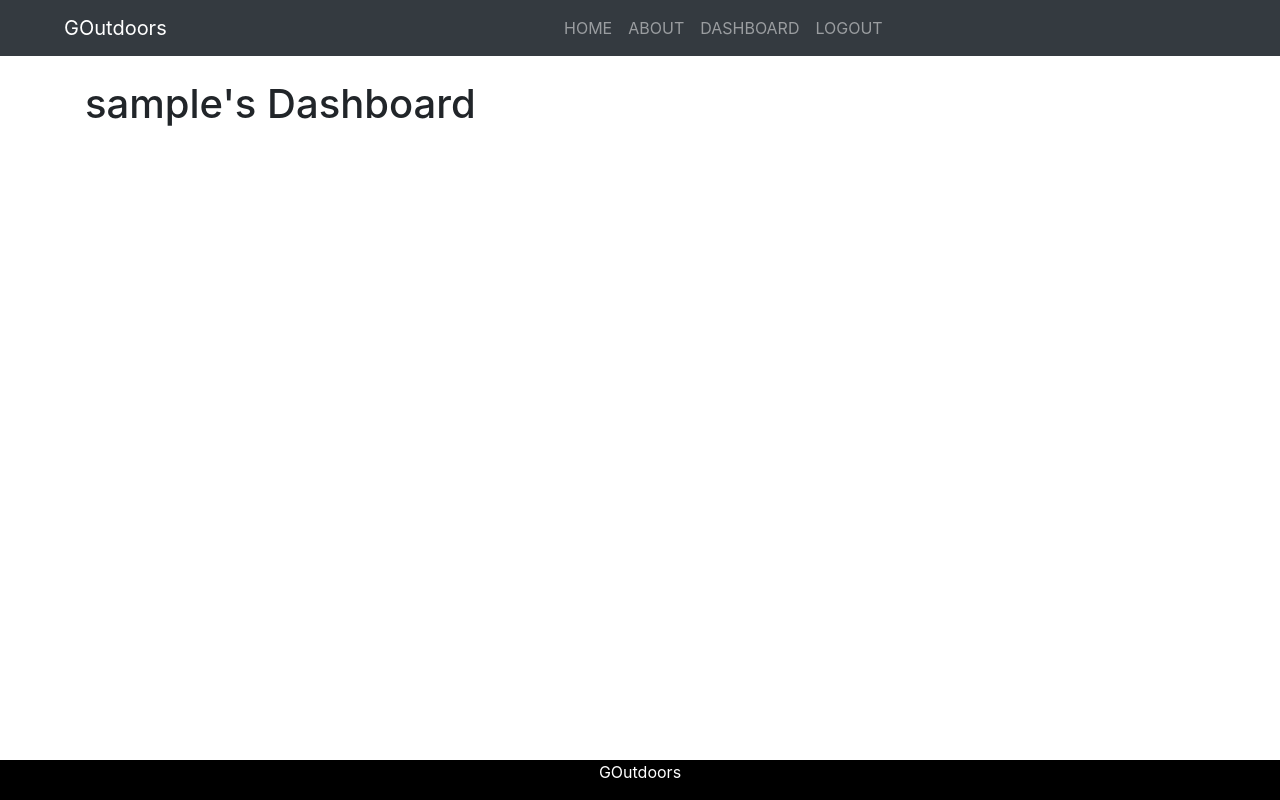
After one commit to jake202020/goutdoors, a Flask app: page /users/1 in a window 1280 px wide. The commit adds this page. Run offline with Flask 2, Linux system fonts and the light colour scheme; the visitor is signed in with stand-in values (Sample User, id 1); data comes from the database, SQL or seed files in the repository; some libraries are stand-ins or nearby versions.

Commit message:
user registration logic

```diff
--- a/app.py
+++ b/app.py
@@ -1,5 +1,5 @@
 """Capstone 1: National Parks Site and Journal"""
-from flask import Flask, render_template, request, redirect
+from flask import Flask, render_template, request, redirect, session, flash
 from flask_debugtoolbar import DebugToolbarExtension
 import requests
 from models import db, connect_db, User
@@ -69,6 +69,30 @@ def register_form():
         db.session.add(user)
         db.session.commit()
 
-        return redirect("/")
+        # add username to session for authorization
+        session["user_id"] = user.id
+
+        flash("User successfully created")
+        # on successful login, redirect to users page
+        return redirect(f"/users/{ user.id }")
 
     return render_template("register.html", form=form)
+
+@app.route("/users/<int:user_id>")
+def user_page(user_id):
+    """Show logged in user page"""
+
+    if "user_id" in session:
+        user = User.query.get_or_404(user_id)
+
+        return render_template("user_dashboard.html", user=user)
+
+    flash("Need to be logged in first")
+    return redirect("/")
+
+@app.route("/logout")
+def logout_user():
+    """Logout currently logged in user"""
+
+    session.pop("user_id")
+    return redirect("/")
--- a/templates/base.html
+++ b/templates/base.html
@@ -15,6 +15,20 @@
           </button>
           <div class="collapse navbar-collapse  " id="navbarSupportedContent">
             <ul class="navbar-nav mx-auto">
+                {% if session['user_id'] %}
+                <li class="nav-item">
+                    <a class="nav-link" href="/">HOME</a>
+                </li>
+                <li class="nav-item">
+                    <a class="nav-link" href="/about">ABOUT</a>
+                </li>
+                <li class="nav-item">
+                    <a class="nav-link" href="/users/{{ session['user_id'] }}">DASHBOARD</a>
+                </li>
+                <li class="nav-item">
+                    <a class="nav-link" href="/logout">LOGOUT</a>
+                </li>
+                {% else %}
                 <li class="nav-item">
                     <a class="nav-link" href="/">HOME</a>
                 </li>
@@ -27,10 +41,17 @@
                 <li class="nav-item">
                     <a class="nav-link" href="/">SIGN IN</a>
                 </li>
+                {% endif %}
             </ul>
         </div>
     </nav>
-    <div class="container">{% block content %}{% endblock %}</div>
+    <div class="container">
+        {% for msg in get_flashed_messages() %}
+        <p>{{ msg }}</p>
+        {% endfor %}
+
+        {% block content %}{% endblock %}
+    </div>
     <footer>
         <p>GOutdoors</p>
     </footer>
--- /dev/null
+++ b/templates/user_dashboard.html
@@ -0,0 +1,8 @@
+{% extends "base.html" %}
+
+{% block title %}User Dashboard{% endblock %}
+
+{% block content %}
+<h1>{{ user.username }}'s Dashboard</h1>
+
+{% endblock %}
```
Also changed, not shown: forms.py (line endings or trailing spaces).
